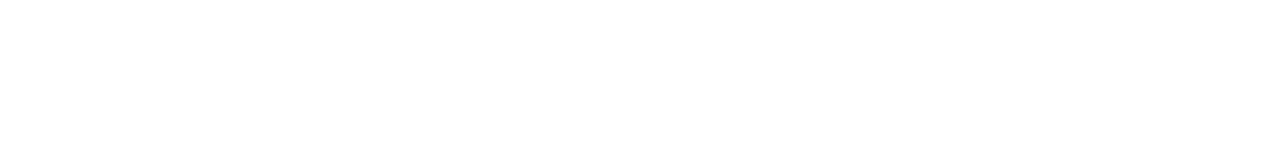
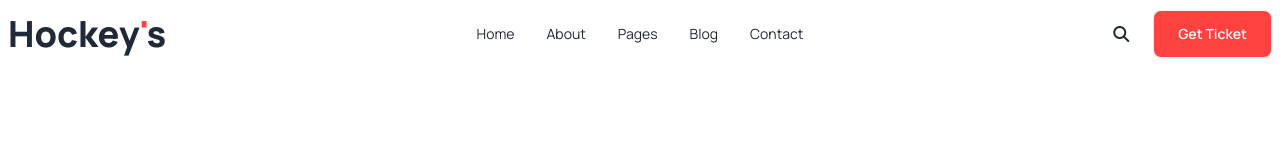
Before and after one commit to Thoryan009/hockeys, a plain HTML site: page index.html in a window 1280 px wide. Drawn offline with nearby package versions, Linux system fonts and the light colour scheme.

Commit message:
nav part added

```diff
--- a/index.html
+++ b/index.html
@@ -1,11 +1,78 @@
 <!DOCTYPE html>
 <html lang="en">
+
 <head>
     <meta charset="UTF-8">
     <meta name="viewport" content="width=device-width, initial-scale=1.0">
     <title>Hockeys</title>
+    <!-- daisy and tailswind connected  -->
+    <link href="https://cdn.jsdelivr.net/npm/daisyui@4.9.0/dist/full.min.css" rel="stylesheet" type="text/css" />
+    <script src="https://cdn.tailwindcss.com"></script>
+
+    <!-- manrope google font  -->
+    <link rel="preconnect" href="https://fonts.googleapis.com">
+    <link rel="preconnect" href="https://fonts.gstatic.com" crossorigin>
+    <link href="https://fonts.googleapis.com/css2?family=Manrope:wght@200..800&display=swap" rel="stylesheet">
+
+    <!-- font awesome connected -->
+    <script src="https://kit.fontawesome.com/5a0827c863.js" crossorigin="anonymous"></script>
+
+    <!-- custom font  -->
+    <style>
+        body{
+            font-family: 'Manrope';
+        }
+    </style>
 </head>
+
 <body>
+    <header class="container mx-auto">
+        <!-- nav part -->
+        <nav>
+            <div class="navbar bg-base-100">
+                <div class="navbar-start">
+                    <div class="dropdown">
+                        <div tabindex="0" role="button" class="btn btn-ghost lg:hidden">
+                            <svg xmlns="http://www.w3.org/2000/svg" class="h-5 w-5" fill="none" viewBox="0 0 24 24"
+                                stroke="currentColor">
+                                <path stroke-linecap="round" stroke-linejoin="round" stroke-width="2"
+                                    d="M4 6h16M4 12h8m-8 6h16" />
+                            </svg>
+                        </div>
+                        <ul tabindex="0"
+                            class="menu menu-sm dropdown-content mt-3 z-[1] p-2 shadow bg-base-100 rounded-box w-52">
+                            <li><a>Home</a></li>
+                            <li><a>About</a></li>
+                            <li><a>Pages</a></li>
+                            <li><a>Blog</a></li>
+                            <li><a>Contact</a></li>
+                        </ul>
+                    </div>
+                   <h3 class="text-4xl font-extrabold">Hockey<span class="text-[#FF4240]">'</span>s</h3>
+                </div>
+                <div class="navbar-center hidden lg:flex">
+                    <ul class="menu menu-horizontal px-1">
+                        <li><a>Home</a></li>
+                        <li><a>About</a></li>
+                        <li><a>Pages</a></li>
+                        <li><a>Blog</a></li>
+                        <li><a>Contact</a></li>
+                    </ul>
+                </div>
+                <div class="navbar-end">
+                    <i class="fa-solid fa-magnifying-glass mr-6"></i>
+                    <a class="btn bg-[#FF4240] text-white px-6 py-4">Get Ticket</a>
+                </div>
+            </div>
+        </nav>
+    </header>
+    <main>
+
+    </main>
+    <footer>
+
+    </footer>
 
 </body>
+
 </html>
--- /dev/null
+++ b/tailwind.config.js
@@ -0,0 +1,8 @@
+/** @type {import('tailwindcss').Config} */
+module.exports = {
+    content: ["./src/**/*.{html,js}"],
+    theme: {
+      extend: {},
+    },
+    plugins: [],
+  }
```
